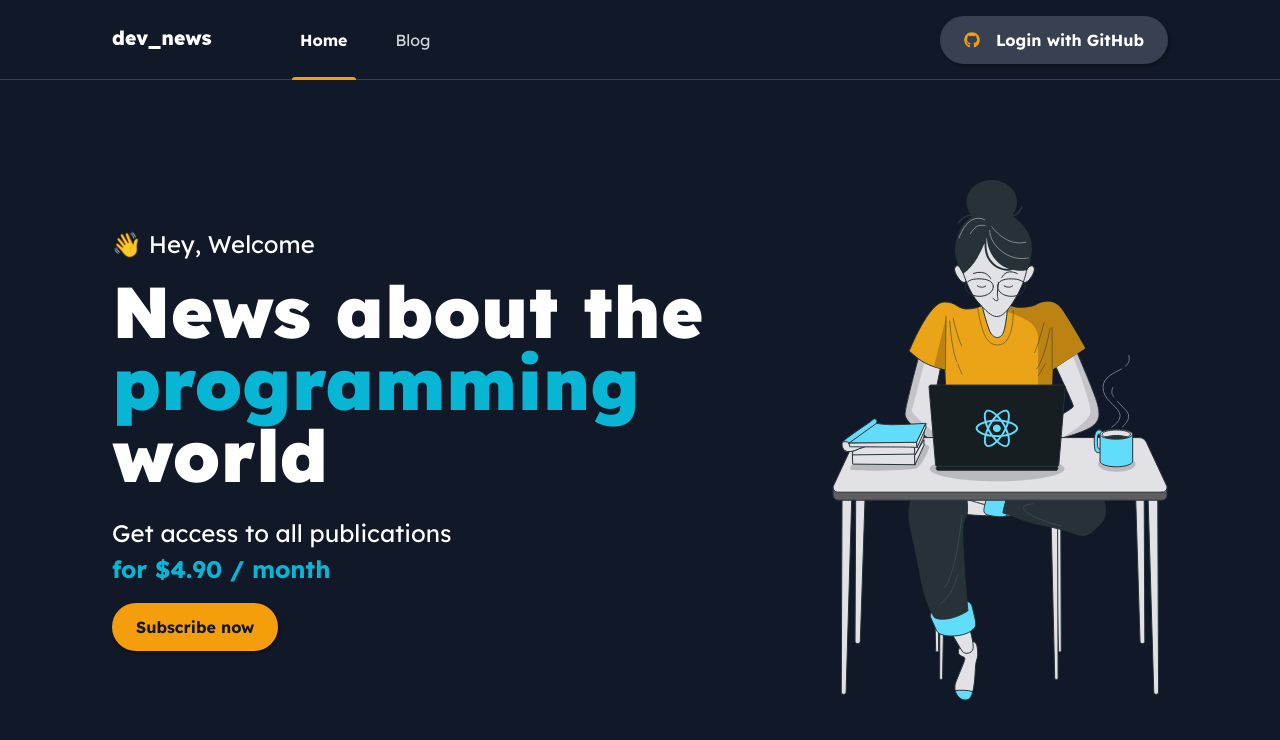
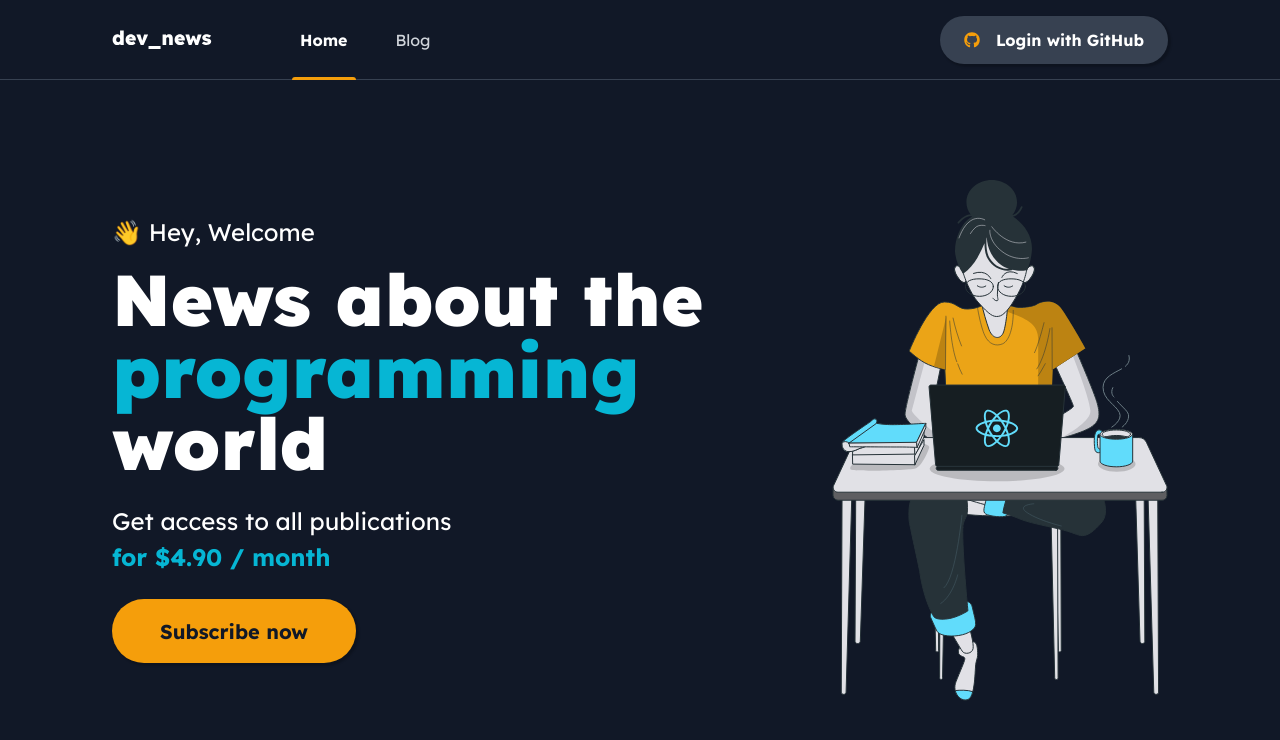
Before and after one commit to devguilhermy/dev-news, a Next.js app: page / in a window 1280 px wide. Shown: the top 740 px of the page. Built offline with nearby package versions, Linux system fonts and the light colour scheme.

Commit message:
refactor: created subscribe button component

```diff
--- /dev/null
+++ b/src/components/SubscribeButton/index.tsx
@@ -0,0 +1,9 @@
+import styles from './styles.module.scss';
+
+export function SubscribeButton() {
+    return (
+        <button type="button" className={styles.subscribeButton}>
+            Subscribe now
+        </button>
+    );
+}
--- /dev/null
+++ b/src/components/SubscribeButton/styles.module.scss
@@ -0,0 +1,18 @@
+.subscribeButton {
+    height: 4rem;
+    padding: 0 3rem;
+
+    background-color: var(--amber-500);
+    border-radius: 3rem;
+    border: 0;
+    box-shadow: 2px 2px 2px 1px rgba(0, 0, 0, 0.2);
+    color: var(--gray-900);
+    font-weight: bold;
+    font-size: 1.25rem;
+
+    transition: background-color 0.1s ease-in-out;
+
+    &:hover {
+        background-color: var(--amber-600);
+    }
+}
--- a/src/pages/home.module.scss
+++ b/src/pages/home.module.scss
@@ -38,23 +38,7 @@
         }
     }
 
-    .cta {
-        margin-top: 1rem;
-        display: inline-block;
-        height: 3rem;
-        padding: 0 1.5rem;
-        line-height: 3rem;
-
-        background-color: var(--amber-500);
-        border-radius: 3rem;
-        box-shadow: 2px 2px 2px 1px rgba(0, 0, 0, 0.2);
-        color: var(--gray-900);
-        font-weight: bold;
-
-        transition: background-color 0.1s ease-in-out;
-
-        &:hover {
-            background-color: var(--amber-600);
-        }
+    button {
+        margin-top: 1.5rem;
     }
 }
--- a/src/pages/index.tsx
+++ b/src/pages/index.tsx
@@ -2,6 +2,7 @@ import codingImg from '../assets/images/coding.svg';
 import Head from 'next/head';
 import Image from 'next/image';
 import styles from './home.module.scss';
+import { SubscribeButton } from '../components/SubscribeButton';
 
 export default function Home() {
     return (
@@ -19,9 +20,7 @@ export default function Home() {
                         Get access to all publications <br />
                         <span>for $4.90 / month</span>
                     </p>
-                    <a href="#" className={styles.cta}>
-                        Subscribe now
-                    </a>
+                    <SubscribeButton />
                 </section>
                 <Image
                     src={codingImg}
```
